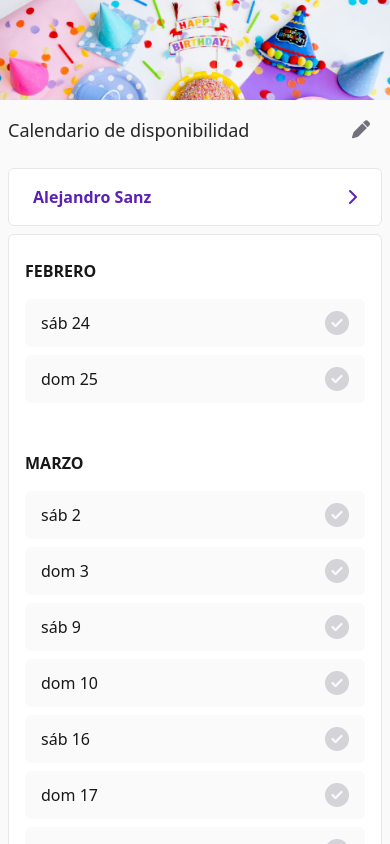
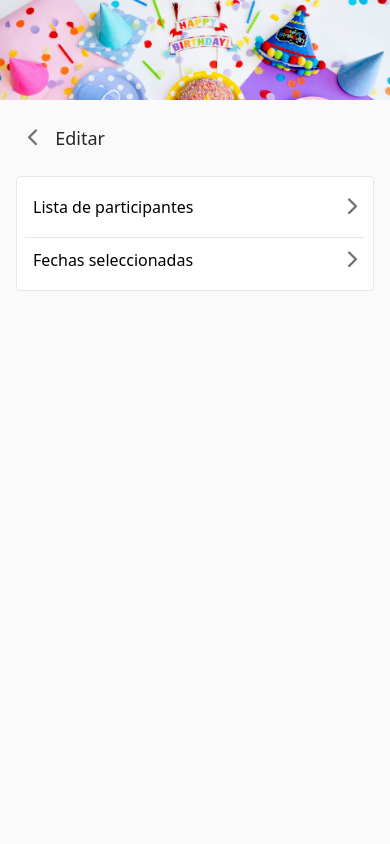
Before and after one commit to MMadlos/cronos-app, a React (Vite) app: page / in a window 390 px wide. Shown: the top 844 px of the page. Built offline with nearby package versions, Linux system fonts and the light colour scheme.

Commit message:
Fix container height

```diff
--- a/src/App.jsx
+++ b/src/App.jsx
@@ -32,8 +32,8 @@ function App() {
 	const [participants, setParticipants] = useState(mockParticipants)
 
 	return (
-		<div className="flex h-screen w-screen flex-row">
-			<main className="flex h-full w-full flex-col items-center">
+		<div className="mw-screen flex min-h-dvh flex-row sm:h-screen">
+			<main className="flex min-h-full w-full flex-col items-center">
 				<Header />
 				{stage !== calendarProcess.table && (
 					<section className="flex h-full w-full items-center justify-center">
--- a/src/components/Table/ScreenXS.jsx
+++ b/src/components/Table/ScreenXS.jsx
@@ -12,10 +12,10 @@ const displayContent = {
 }
 
 export default function ScreenXS({ confirmed, onClickConfirm }) {
-	const [content, setContent] = useState(displayContent.default)
+	const [content, setContent] = useState(displayContent.options)
 
 	return (
-		<div className="h-full w-full bg-zinc-50 sm:hidden ">
+		<div className="h-full w-full bg-zinc-50 p-2 sm:hidden ">
 			{content === displayContent.default && (
 				<>
 					<HeaderDefault
--- a/src/components/Table/Table.jsx
+++ b/src/components/Table/Table.jsx
@@ -47,7 +47,7 @@ export default function Table() {
 					</table>
 				</div>
 			</div>
-			<div className="w-full sm:hidden ">
+			<div className="h-full w-full sm:hidden ">
 				<ScreenXS
 					confirmed={confirmed}
 					onClickConfirm={handleConfirmation}
--- a/src/components/Table/TableXS.jsx
+++ b/src/components/Table/TableXS.jsx
@@ -33,7 +33,7 @@ export default function TableXS({ confirmed, onClickConfirm }) {
 
 	return (
 		<>
-			<div className="m-2 flex flex-col gap-2 rounded-md border  bg-white p-2">
+			<div className="flex flex-col gap-2 rounded-md border bg-white p-2">
 				{selectedPerson !== undefined && (
 					<button
 						className="flex flex-row items-center justify-between rounded bg-zinc-100 px-4 py-2 text-zinc-400 data-[open=false]:bg-white data-[open=false]:font-semibold data-[open=false]:text-violet-800"
@@ -78,7 +78,7 @@ export default function TableXS({ confirmed, onClickConfirm }) {
 			</div>
 
 			{!isListOpen && selectedPerson !== undefined && (
-				<div className="m-2 flex flex-col gap-2  rounded-md border bg-white pb-8">
+				<div className="mt-2 flex flex-col  gap-2 rounded-md border bg-white pb-8">
 					{Object.keys(mappedDates).map((monthName) => {
 						return (
 							<div
```
